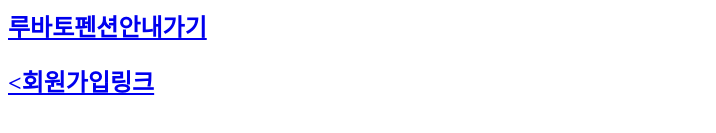
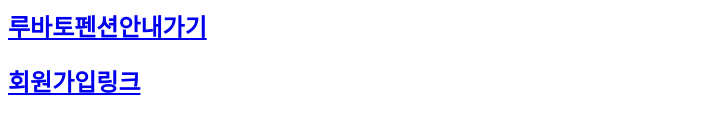
Before and after one commit to kingserin/kingserin.github.io, a plain HTML site: page index.html in a window 1280 px wide. Shown: the part 625-758 px from the top of the page, without its empty margins (0-716 px from the left). Drawn offline with Linux system fonts and the light colour scheme.

Commit message:
변경 ㅇㅇ

```diff
--- a/index.html
+++ b/index.html
@@ -99,7 +99,7 @@ table, tr, th, td {
 </table>
 
 <h2><a href='css_ex.html'>루바토펜션안내가기</a></h2>
-<h2><a href='form_test.html'><회원가입링크</a></h2>
+<h2><a href='form_test.html'>회원가입링크</a></h2>
 
 
 
```
